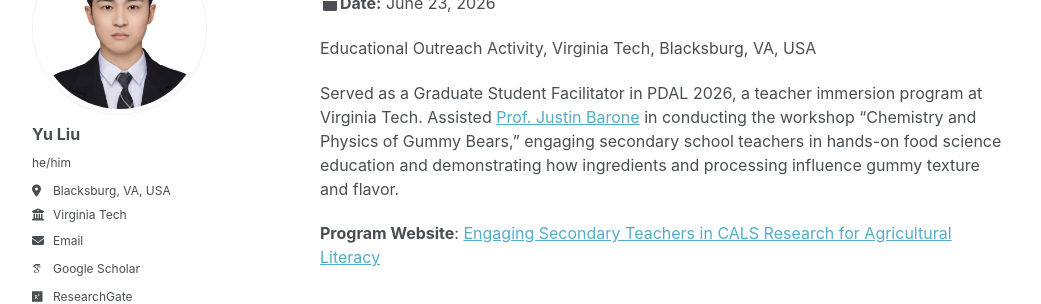
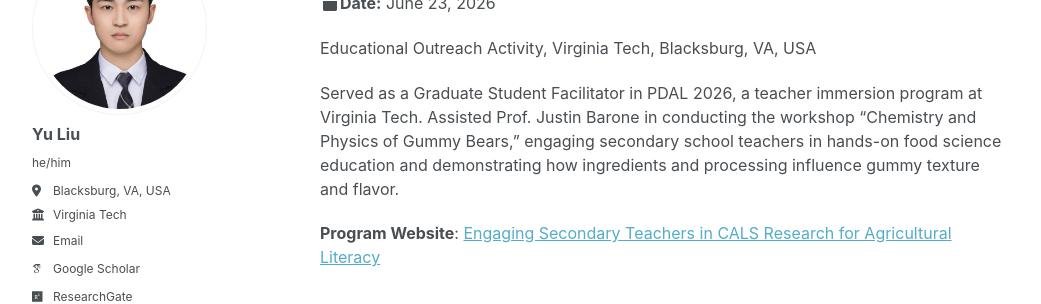
Before and after one commit to yuliu0322/yuliu0322.github.io, a Jekyll site: the page built from _talks/2026-06-23-PADL Activity.md, in a window 1280 px wide. Shown: the part 163-467 px from the top of the page, without its empty margins (48-1089 px from the left). Built offline with Jekyll 4.4.1, drawn with Linux system fonts in a browser that asks for light colours; some web fonts are replaced; a script bundle is joined from its source files by our own code; library files that are not in the unit come from our copies; part of the change alters nothing that is shown.

```diff
--- a/_talks/2026-06-23-PADL Activity.md
+++ b/_talks/2026-06-23-PADL Activity.md
@@ -10,6 +10,6 @@ location: "Blacksburg, VA, USA"
 
 Educational Outreach Activity, Virginia Tech, Blacksburg, VA, USA
 
-Served as a Graduate Student Facilitator in PDAL 2026, a teacher immersion program at Virginia Tech. Assisted <a href="https://www.bse.vt.edu/about/people/faculty/justin-barone.html" target="_blank" rel="noopener noreferrer">Prof. Justin Barone</a> in conducting the workshop "Chemistry and Physics of Gummy Bears," engaging secondary school teachers in hands-on food science education and demonstrating how ingredients and processing influence gummy texture and flavor.
+Served as a Graduate Student Facilitator in PDAL 2026, a teacher immersion program at Virginia Tech. Assisted Prof. Justin Barone in conducting the workshop "Chemistry and Physics of Gummy Bears," engaging secondary school teachers in hands-on food science education and demonstrating how ingredients and processing influence gummy texture and flavor.
 
 **Program Website**: [Engaging Secondary Teachers in CALS Research for Agricultural Literacy](https://www.alce.vt.edu/signature-programs/engaging-secondary-teachers.html)
```
